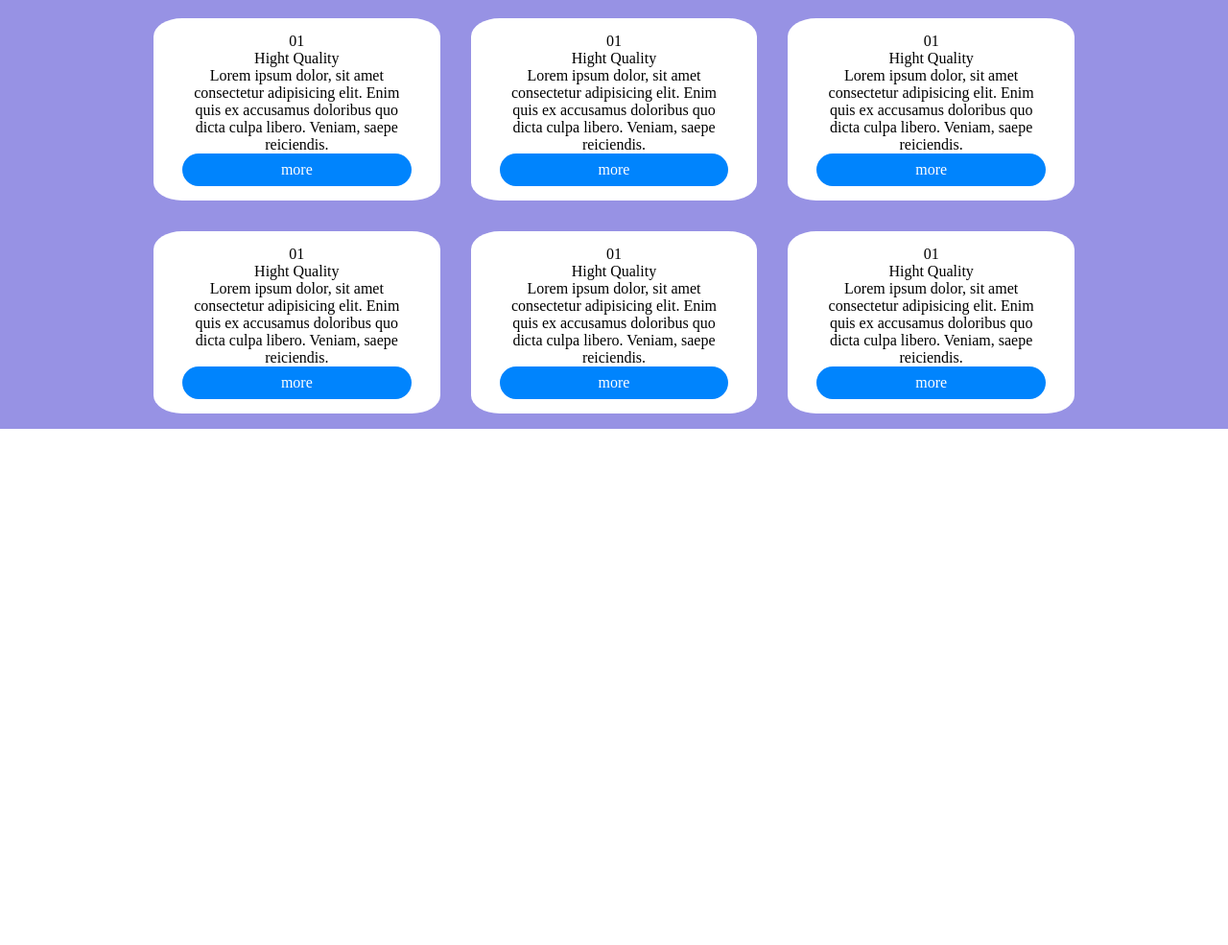
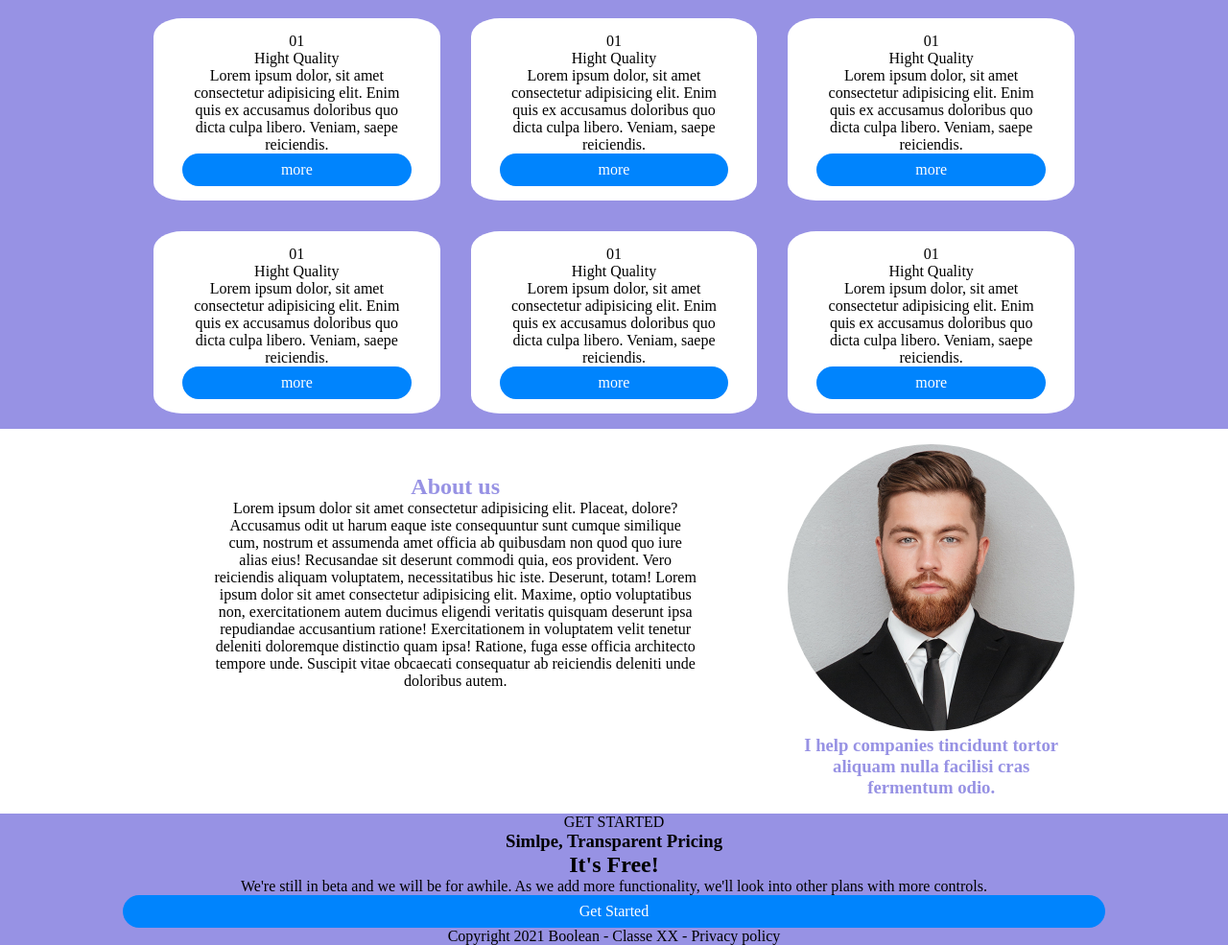
Before and after one commit to antden99/htmlcss-responsive-layout, a plain HTML site: page index.html in a window 1280 px wide. Shown: the part 2997-3982 px from the top of the page at 96% size. Before the commit the page ends 3444 px from the top, so only its background shows below. Drawn offline with Linux system fonts and the light colour scheme.

Commit message:
add section_started

```diff
--- a/assets/style.css
+++ b/assets/style.css
@@ -2,6 +2,7 @@
     margin: 0;
     padding: 0;
     box-sizing: border-box;
+
 }
 
 img {
@@ -68,6 +69,10 @@ a {
     background-color: var(--violet-color);
 }
 
+#section_started{
+    background-color: var(--violet-color);
+}
+
 .right_hamburger {
     font-size: 30px;
 }
@@ -109,6 +114,10 @@ a {
     color: white;
 }
 
+.color_violet {
+    color:var(--violet-color);
+}
+
 /*MEDIA TYPES*/
 
 @media screen and (min-width:768px) {
--- a/index.html
+++ b/index.html
@@ -165,9 +165,12 @@
                 <div class="col-12 viole">
                     <div class="card flex violet">
                         <div><img src="./assets/img/testimonial1.jpg" alt="" class="border"></div>
-                        <div class="col_white">"Lorem ipsum dolor, sit amet consectetur adipisicing elit. Repellat
+                        <div class="f_color_invert">
+                            <p>
+                                "Lorem ipsum dolor, sit amet consectetur adipisicing elit. Repellat
                                 tenetur ut cum fugiat
                                 asperiores hic sit. Harum saepe nemo in."
+                            </p>
                             <div>Nat REYNOLDS</div>
                         </div>
                     </div>
@@ -176,9 +179,12 @@
                 <div class="col-12 viole">
                     <div class="card flex violet">
                         <div><img src="./assets/img/testimonial2.jpg" alt="" class="border"></div>
-                        <div class="col_white">"Lorem ipsum dolor, sit amet consectetur adipisicing elit. Repellat
+                        <div class="f_color_invert">
+                            <p>
+                                "Lorem ipsum dolor, sit amet consectetur adipisicing elit. Repellat
                                 tenetur ut cum fugiat
                                 asperiores hic sit. Harum saepe nemo in."
+                            </p>
                             <div>Nat REYNOLDS</div>
                         </div>
                     </div>
@@ -187,9 +193,12 @@
                 <div class="col-12 viole">
                     <div class="card flex violet">
                         <div><img src="./assets/img/testimonial3.jpg" alt="" class="border"></div>
-                        <div class="col_white">"Lorem ipsum dolor, sit amet consectetur adipisicing elit. Repellat
+                        <div class="f_color_invert">
+                            <p>
+                                "Lorem ipsum dolor, sit amet consectetur adipisicing elit. Repellat
                                 tenetur ut cum fugiat
                                 asperiores hic sit. Harum saepe nemo in."
+                            </p>
                             <div>Nat REYNOLDS</div>
                         </div>
                     </div>
@@ -332,8 +341,59 @@
         </div>
     </div>
 
+    <div id="section_about_us">
+        <div class="container">
+            <div class="row">
+                <div class="col-12 col-tablet-8">
+                    <div class="card white">
+                        <div>
+                            <h2 class="color_violet">About us</h2>
+                            <p>
+                                Lorem ipsum dolor sit amet consectetur adipisicing elit. Placeat, dolore? Accusamus
+                                odit ut harum eaque iste consequuntur sunt cumque similique cum, nostrum et
+                                assumenda amet officia ab quibusdam non quod quo iure alias eius! Recusandae sit
+                                deserunt commodi quia, eos provident. Vero reiciendis aliquam voluptatem,
+                                necessitatibus hic iste. Deserunt, totam!
+                                Lorem ipsum dolor sit amet consectetur adipisicing elit. Maxime, optio voluptatibus non,
+                                exercitationem autem ducimus eligendi veritatis quisquam deserunt ipsa repudiandae
+                                accusantium ratione! Exercitationem in voluptatem velit tenetur deleniti doloremque
+                                distinctio quam ipsa! Ratione, fuga esse officia architecto tempore unde. Suscipit vitae
+                                obcaecati consequatur ab reiciendis deleniti unde doloribus autem.
+                            </p>
+                        </div>
+                    </div>
+                </div>
 
+                <div class="col-12 col-tablet-4">
+                    <div><img src="./assets/img/about.jpg" alt="" class="border"></div>
+                    <div class="color_violet">
+                        <h3>I help companies tincidunt tortor aliquam nulla facilisi cras fermentum odio.</h3>
+                    </div>
+                </div>
+            </div>
+        </div>
+    </div>
 
+    <div id="section_started">
+        <div class="container">
+            <div>GET STARTED</div>
+            <div>
+                <h3>Simlpe, Transparent Pricing</h3>
+            </div>
+            <div>
+                <h2>It's Free!</h2>
+            </div>
+            <div>We're still in beta and we will be for awhile. As we add more functionality, we'll
+                look into other plans with more controls.
+            </div>
+            <div class="btn">
+                Get Started
+            </div>
+            <div>
+                Copyright 2021 Boolean - Classe XX - Privacy policy
+            </div>
+        </div>
+    </div>
 
 
 
```
Lines whose indentation alone changed are shown as unchanged.
